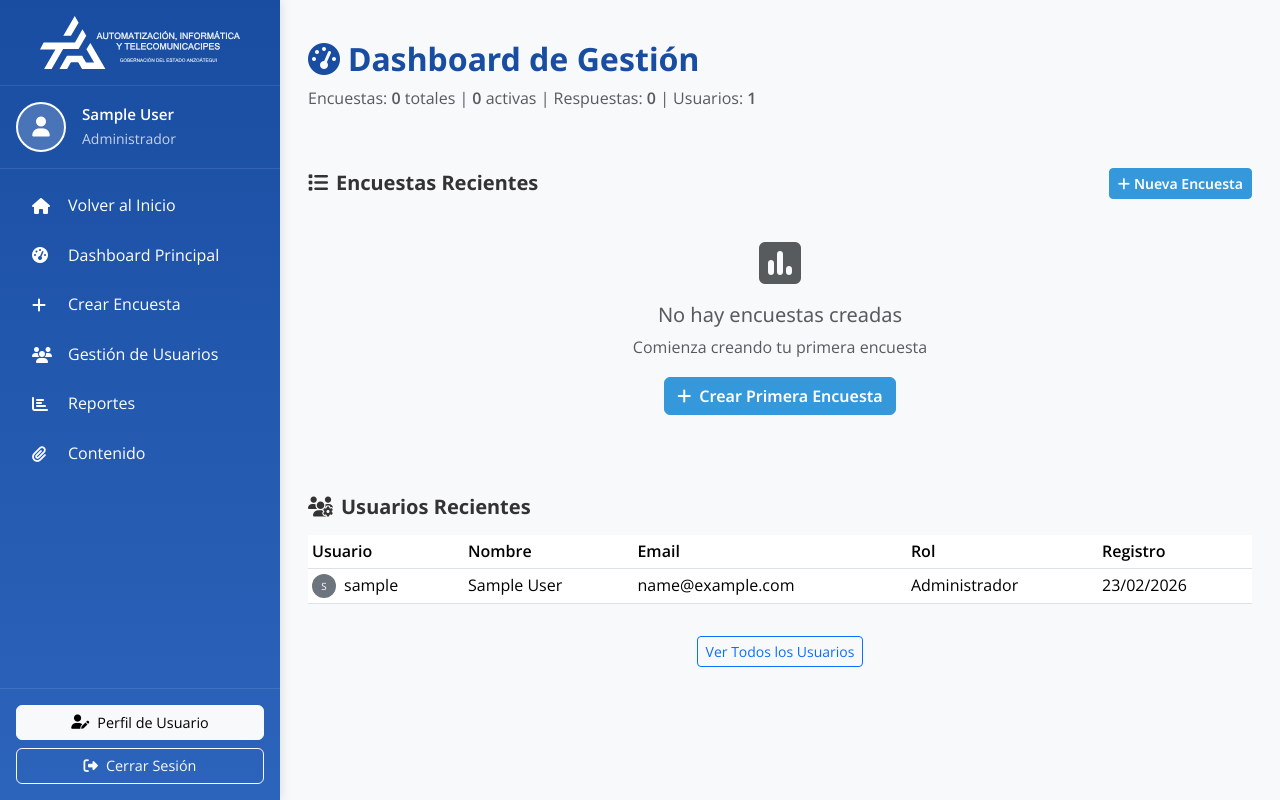
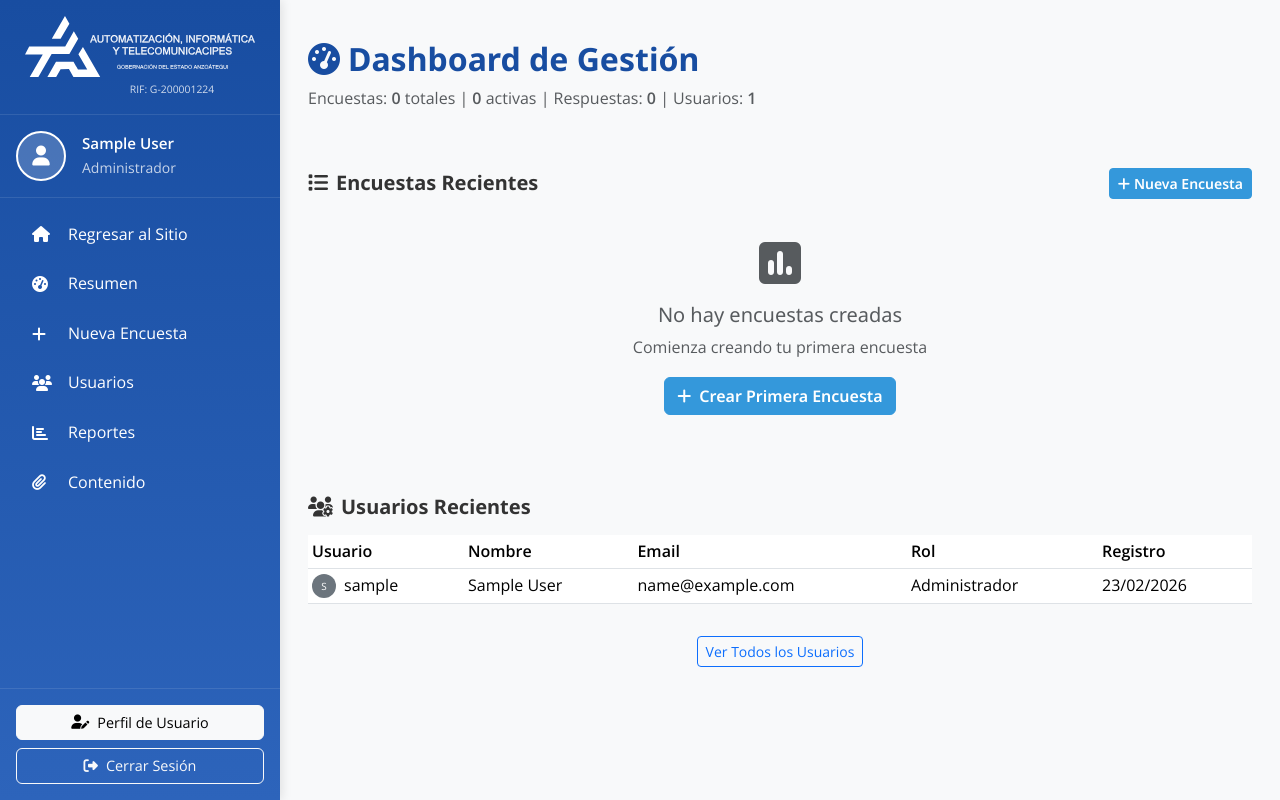
Before and after one commit to 7AngelRomero/AIT-Anzo-tegui-Web, a Django app: page /dashboard/ in a window 1280 px wide. Run offline with Django 5.2, Linux system fonts and the light colour scheme; the visitor is signed in with stand-in values (Sample User, id 1); data comes from the database, SQL or seed files in the repository; data that the repository does not hold is empty; some libraries are stand-ins or nearby versions.

```diff
--- a/static/css/styles.css
+++ b/static/css/styles.css
@@ -574,6 +574,11 @@ textarea {
     right: 0;
     bottom: 0;
     padding: 0;
+}
+
+.carousel-slide h2,
+.carousel-slide p {
+    color: white !important;
 }
 
 /* Estilos para video live section */
--- a/templates/pages/layouts/_base.html
+++ b/templates/pages/layouts/_base.html
@@ -152,6 +152,7 @@
                 <!-- Logo -->
                 <div class="col-lg-4 col-md-12 text-center text-lg-start mb-3 mb-lg-0">
                     <img src="{% static 'SVG/AIT White lateral.svg' %}" class="svg_footer img-fluid" alt="Logo AIT">
+                    <div class="text-white mt-2" style="font-size: 0.9rem; opacity: 0.9;">RIF: G-200001224</div>
                 </div>
 
                 <!-- Información de contacto y redes sociales -->
--- a/templates/pages/layouts/_base_manage.html
+++ b/templates/pages/layouts/_base_manage.html
@@ -30,7 +30,8 @@
         <div class="d-flex flex-column" style="width: 280px; min-width: 280px; background: linear-gradient(180deg, #184da1 0%, #2D64BB 100%); box-shadow: 2px 0 10px rgba(0,0,0,0.1); position: fixed; top: 0; left: 0; height: 100vh; overflow-y: auto;">
             <!-- Logo -->
             <div class="p-3 text-center border-bottom" style="border-color: rgba(255,255,255,0.1) !important;">
-                <img src="{% static 'SVG/AIT White lateral.svg' %}" alt="Logo AIT" style="max-width: 200px; width: 100%;">
+                <img src="{% static 'SVG/AIT White lateral.svg' %}" alt="Logo AIT" style="max-width: 230px; width: 100%;">
+                <div class="text-white mt-1 ps-5 ms-3" style="font-size: 0.65rem; opacity: 0.8;">RIF: G-200001224</div>
             </div>
 
             <!-- Perfil de usuario -->
@@ -55,22 +56,22 @@
                 <ul class="nav nav-pills flex-column">
                     <li class="nav-item mb-2">
                         <a class="nav-link text-white d-flex align-items-center" href="{% url 'home' %}" style="transition: all 0.2s;">
-                            <i class="fas fa-home me-3" style="width: 20px;"></i>Volver al Inicio
+                            <i class="fas fa-home me-3" style="width: 20px;"></i>Regresar al Sitio
                         </a>
                     </li>
                     <li class="nav-item mb-2">
                         <a class="nav-link text-white d-flex align-items-center" href="{% url 'dashboard:home' %}" style="transition: all 0.2s;">
-                            <i class="fas fa-tachometer-alt me-3" style="width: 20px;"></i>Dashboard Principal
+                            <i class="fas fa-tachometer-alt me-3" style="width: 20px;"></i>Resumen
                         </a>
                     </li>
                     <li class="nav-item mb-2">
                         <a class="nav-link text-white d-flex align-items-center" href="{% url 'dashboard:create' %}" style="transition: all 0.2s;">
-                            <i class="fas fa-plus me-3" style="width: 20px;"></i>Crear Encuesta
+                            <i class="fas fa-plus me-3" style="width: 20px;"></i>Nueva Encuesta
                         </a>
                     </li>
                     <li class="nav-item mb-2">
                         <a class="nav-link text-white d-flex align-items-center" href="{% url 'dashboard:users' %}" style="transition: all 0.2s;">
-                            <i class="fas fa-users me-3" style="width: 20px;"></i>Gestión de Usuarios
+                            <i class="fas fa-users me-3" style="width: 20px;"></i>Usuarios
                         </a>
                     </li>
                     <li class="nav-item mb-2">
```
